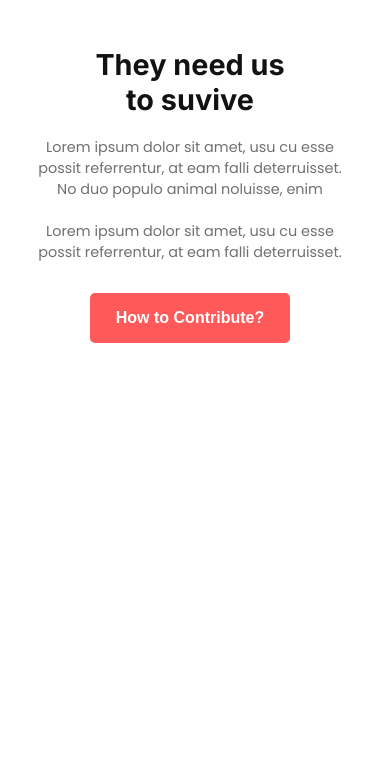
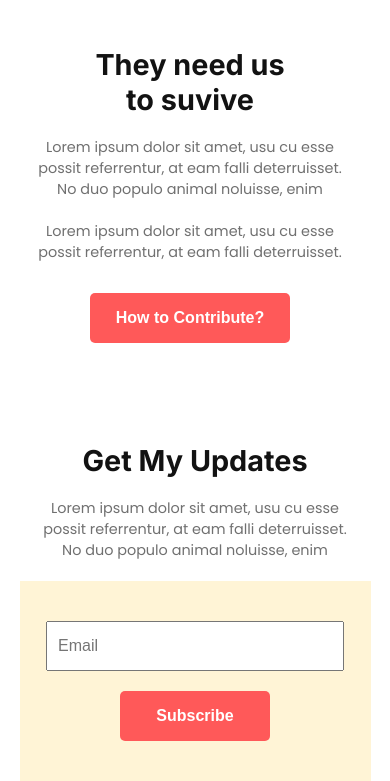
Before and after one commit to ranak8811/PH-Donate-Today, a plain HTML site: page index.html in a window 390 px wide. Shown: the part 3976-4757 px from the top of the page. Before the commit the page ends 4319 px from the top, so only its background shows below. Drawn offline with Linux system fonts and the light colour scheme.

Commit message:
my update section added

```diff
--- a/index.html
+++ b/index.html
@@ -139,6 +139,21 @@
         </div>
       </section>
       <!-- blog section ends here -->
+
+      <!-- my update section starts here -->
+      <div class="section my-update-section">
+        <h3 class="title">Get My Updates</h3>
+        <p class="description">
+          Lorem ipsum dolor sit amet, usu cu esse possit referrentur, at eam
+          falli deterruisset. No duo populo animal noluisse, enim
+        </p>
+
+        <div class="mail">
+          <input type="email" name="email" id="mail-id" placeholder="Email" />
+          <button class="btn-primary">Subscribe</button>
+        </div>
+      </div>
+      <!-- my update section ends here -->
     </main>
 
     <!-- main ends here -->
--- a/styles/style.css
+++ b/styles/style.css
@@ -262,6 +262,44 @@ body {
 
 /* blog section ends here */
 
+/* my update section starts here */
+.my-update-section {
+  max-width: 809px;
+  display: flex;
+  justify-content: center;
+  align-items: center;
+  flex-direction: column;
+  margin: 0 auto;
+  margin-top: 100px;
+}
+
+.mail {
+  /* border: 2px solid red; */
+  width: 809px;
+  height: 200px;
+  background: rgb(255, 244, 214);
+  display: flex;
+  justify-content: center;
+  align-items: center;
+  gap: 0;
+  padding: 10px;
+}
+
+#mail-id {
+  width: 70%;
+  margin: 0 auto;
+  height: 50px;
+  margin-top: 33px;
+  margin-left: 50px;
+  padding: 10px;
+  font-size: 1rem;
+}
+
+.mail .btn-primary {
+  margin-right: 45px;
+}
+/* my update section ends here */
+
 /* main design ends here */
 
 /* responsive for small screens */
@@ -327,4 +365,19 @@ body {
   .blog-2 .blog-text {
     margin-left: -10px;
   }
+
+  .mail {
+    max-width: 90%;
+    flex-direction: column;
+  }
+
+  #mail-id {
+    width: 90%;
+    margin: 0 auto;
+  }
+
+  .mail .btn-primary {
+    margin: 0 auto;
+    margin-top: 20px;
+  }
 }
```
